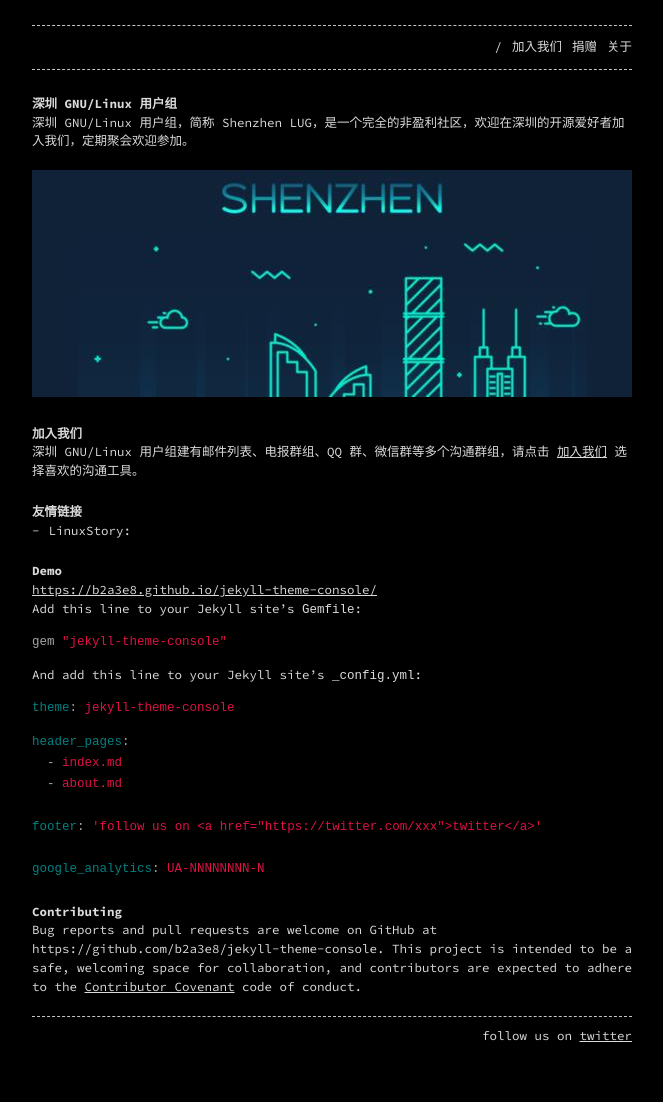
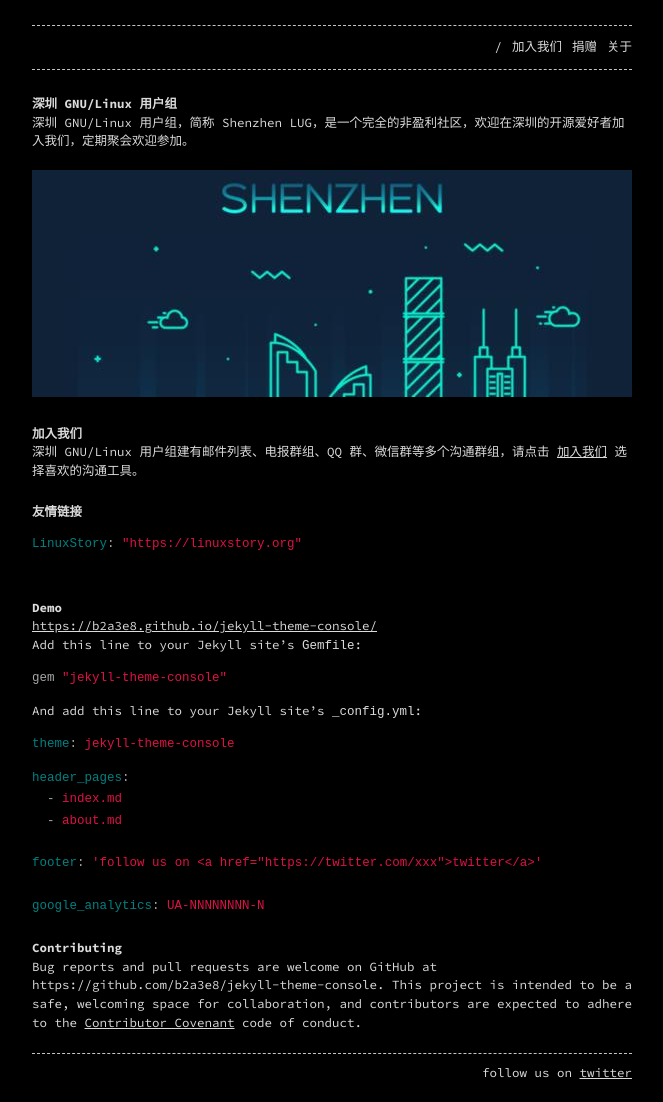
Before and after one commit to shenzhenlug/shenzhenlug.org, a Jekyll site: the page built from index.md, in a window 1280 px wide. Shown: the whole page, without its empty margins (308-971 px from the left). Built offline with Jekyll 4.4.1, drawn with Linux system fonts in a browser that asks for light colours; before the commit the page ends 1066 px from its top, so only the background shows below that; some of the changed lines change nothing that is shown.

Commit message:
Update index.md

````diff
--- a/index.md
+++ b/index.md
@@ -12,7 +12,10 @@ permalink: /
 深圳 GNU/Linux 用户组建有邮件列表、电报群组、QQ 群、微信群等多个沟通群组，请点击 [加入我们](./join/) 选择喜欢的沟通工具。
 
 ### 友情链接
-- LinuxStory:
+```yaml
+LinuxStory: "https://linuxstory.org"
+
+```
 
 ## Demo
 
````
